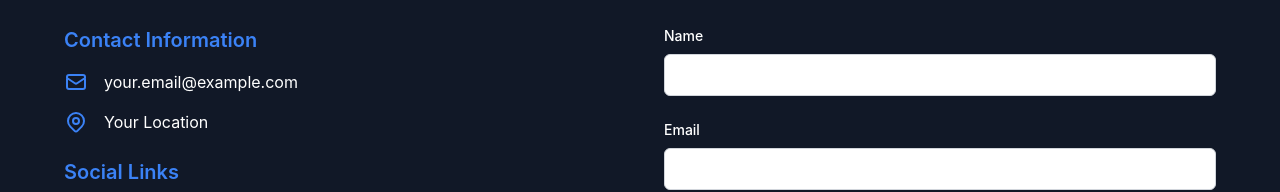
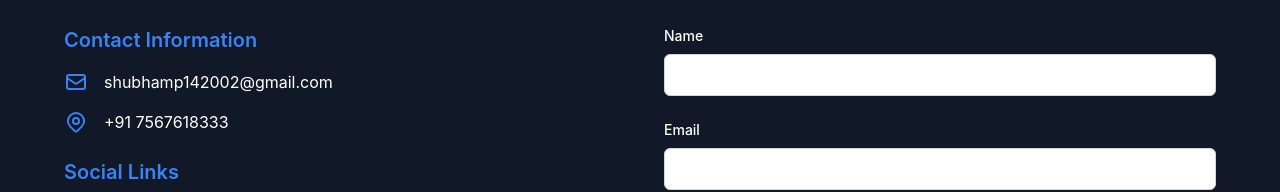
Before and after one commit to shubham142002/portfolio, a React (Vite) app: page / in a window 1280 px wide. Shown: the part 2146-2338 px from the top of the page. Built offline with nearby package versions, Linux system fonts and the light colour scheme.

Commit message:
icon and link added

```diff
--- a/src/components/Contact.jsx
+++ b/src/components/Contact.jsx
@@ -49,14 +49,14 @@
                   <svg className="w-6 h-6 mr-4 text-blue-500" fill="none" stroke="currentColor" viewBox="0 0 24 24">
                     <path strokeLinecap="round" strokeLinejoin="round" strokeWidth="2" d="M3 8l7.89 5.26a2 2 0 002.22 0L21 8M5 19h14a2 2 0 002-2V7a2 2 0 00-2-2H5a2 2 0 00-2 2v10a2 2 0 002 2z" />
                   </svg>
-                  your.email@example.com
+                  shubhamp142002@gmail.com
                 </p>
                 <p className="flex items-center">
                   <svg className="w-6 h-6 mr-4 text-blue-500" fill="none" stroke="currentColor" viewBox="0 0 24 24">
                     <path strokeLinecap="round" strokeLinejoin="round" strokeWidth="2" d="M17.657 16.657L13.414 20.9a1.998 1.998 0 01-2.827 0l-4.244-4.243a8 8 0 1111.314 0z" />
                     <path strokeLinecap="round" strokeLinejoin="round" strokeWidth="2" d="M15 11a3 3 0 11-6 0 3 3 0 016 0z" />
                   </svg>
-                  Your Location
+                  +91 7567618333
                 </p>
               </div>
             </div>
@@ -65,14 +65,14 @@
               <h3 className="text-xl font-semibold mb-4 text-blue-500">Social Links</h3>
               <div className="flex space-x-4">
                 {/* Add your social media links here */}
-                <a href="#" className="text-gray-400 hover:text-white transition-colors">
+                <a href="https://github.com/shubham142002" target="_blank" rel="noopener noreferrer" className="text-gray-400 hover:text-blue-500 transition-colors">
                   <svg className="w-6 h-6" fill="currentColor" viewBox="0 0 24 24">
-                    <path d="M12 0c-6.626 0-12 5.373-12 12 0 5.302 3.438 9.8 8.207 11.387.599.111.793-.261.793-.577v-2.234c-3.338.726-4.033-1.416-4.033-1.416-.546-1.387-1.333-1.756-1.333-1.756-1.089-.745.083-.729.083-.729 1.205.084 1.839 1.237 1.839 1.237 1.07 1.834 2.807 1.304 3.492.997.107-.775.418-1.305.762-1.604-2.665-.305-5.467-1.334-5.467-5.931 0-1.311.469-2.381 1.236-3.221-.124-.303-.535-1.524.117-3.176 0 0 1.008-.322 3.301 1.23.957-.266 1.983-.399 3.003-.404 1.02.005 2.047.138 3.006.404 2.291-1.552 3.297-1.23 3.297-1.23.653 1.653.242 2.874.118 3.176.77.84 1.235 1.911 1.235 3.221 0 4.609-2.807 5.624-5.479 5.921.43.372.823 1.102.823 2.222v3.293c0 .319.192.694.801.576 4.765-1.589 8.199-6.086 8.199-11.386 0-6.627-5.373-12-12-12z"/>
+                    <path d="M12 0c-6.626 0-12 5.373-12 12 0 5.302 3.438 9.8 8.207 11.387.599.111.793-.261.793-.577v-2.234c-3.338.726-4.033-1.416-4.033-1.416-.546-1.387-1.333-1.756-1.333-1.756-1.089-.745.083-.729.083-.729 1.205.084 1.839 1.237 1.839 1.237 1.07 1.834 2.807 1.304 3.492.997.107-.775.418-1.305.762-1.604-2.665-.305-5.467-1.334-5.467-5.931 0-1.311.469-2.381 1.236-3.221-.124-.303-.535-1.524.117-3.176 0 0 1.008-.322 3.301 1.23.957-.266 1.983-.399 3.003-.404 1.02.005 2.047.138 3.006.404 2.291-1.552 3.297-1.23 3.297-1.23.653 1.653.242 2.874.118 3.176.77.84 1.235 1.911 1.235 3.221 0 4.609-2.807 5.624-5.479 5.921.43.372.823 1.102.823 2.222v3.293c0 .319.192.694.801.576 4.765-1.589 8.199-6.086 8.199-11.386 0-6.627-5.373-12-12-12z" />
                   </svg>
                 </a>
-                <a href="#" className="text-gray-400 hover:text-white transition-colors">
+                <a href="https://www.linkedin.com/in/shubham1402" target="_blank" rel="noopener noreferrer" className="text-gray-400 hover:text-blue-500 transition-colors">
                   <svg className="w-6 h-6" fill="currentColor" viewBox="0 0 24 24">
-                    <path d="M19 0h-14c-2.761 0-5 2.239-5 5v14c0 2.761 2.239 5 5 5h14c2.762 0 5-2.239 5-5v-14c0-2.761-2.238-5-5-5zm-11 19h-3v-11h3v11zm-1.5-12.268c-.966 0-1.75-.79-1.75-1.764s.784-1.764 1.75-1.764 1.75.79 1.75 1.764-.783 1.764-1.75 1.764zm13.5 12.268h-3v-5.604c0-3.368-4-3.113-4 0v5.604h-3v-11h3v1.765c1.396-2.586 7-2.777 7 2.476v6.759z"/>
+                    <path d="M19 0h-14c-2.761 0-5 2.239-5 5v14c0 2.761 2.239 5 5 5h14c2.762 0 5-2.239 5-5v-14c0-2.761-2.238-5-5-5zm-11 19h-3v-11h3v11zm-1.5-12.268c-.966 0-1.75-.79-1.75-1.764s.784-1.764 1.75-1.764 1.75.79 1.75 1.764-.783 1.764-1.75 1.764zm13.5 12.268h-3v-5.604c0-3.368-4-3.113-4 0v5.604h-3v-11h3v1.765c1.396-2.586 7-2.777 7 2.476v6.759z" />
                   </svg>
                 </a>
               </div>
--- a/src/components/Hero.jsx
+++ b/src/components/Hero.jsx
@@ -144,12 +144,12 @@
                             transition={{ duration: 0.5, delay: 0.6 }}
                             className="flex gap-6 pt-4"
                         >
-                            <a href="https://github.com/shubham142002" className="text-gray-400 hover:text-blue-500 transition-colors">
+                            <a href="https://github.com/shubham142002" target="_blank" rel="noopener noreferrer" className="text-gray-400 hover:text-blue-500 transition-colors">
                                 <svg className="w-6 h-6" fill="currentColor" viewBox="0 0 24 24">
                                     <path d="M12 0c-6.626 0-12 5.373-12 12 0 5.302 3.438 9.8 8.207 11.387.599.111.793-.261.793-.577v-2.234c-3.338.726-4.033-1.416-4.033-1.416-.546-1.387-1.333-1.756-1.333-1.756-1.089-.745.083-.729.083-.729 1.205.084 1.839 1.237 1.839 1.237 1.07 1.834 2.807 1.304 3.492.997.107-.775.418-1.305.762-1.604-2.665-.305-5.467-1.334-5.467-5.931 0-1.311.469-2.381 1.236-3.221-.124-.303-.535-1.524.117-3.176 0 0 1.008-.322 3.301 1.23.957-.266 1.983-.399 3.003-.404 1.02.005 2.047.138 3.006.404 2.291-1.552 3.297-1.23 3.297-1.23.653 1.653.242 2.874.118 3.176.77.84 1.235 1.911 1.235 3.221 0 4.609-2.807 5.624-5.479 5.921.43.372.823 1.102.823 2.222v3.293c0 .319.192.694.801.576 4.765-1.589 8.199-6.086 8.199-11.386 0-6.627-5.373-12-12-12z" />
                                 </svg>
                             </a>
-                            <a href="https://www.linkedin.com/in/shubham1402" className="text-gray-400 hover:text-blue-500 transition-colors">
+                            <a href="https://www.linkedin.com/in/shubham1402" target="_blank" rel="noopener noreferrer" className="text-gray-400 hover:text-blue-500 transition-colors">
                                 <svg className="w-6 h-6" fill="currentColor" viewBox="0 0 24 24">
                                     <path d="M19 0h-14c-2.761 0-5 2.239-5 5v14c0 2.761 2.239 5 5 5h14c2.762 0 5-2.239 5-5v-14c0-2.761-2.238-5-5-5zm-11 19h-3v-11h3v11zm-1.5-12.268c-.966 0-1.75-.79-1.75-1.764s.784-1.764 1.75-1.764 1.75.79 1.75 1.764-.783 1.764-1.75 1.764zm13.5 12.268h-3v-5.604c0-3.368-4-3.113-4 0v5.604h-3v-11h3v1.765c1.396-2.586 7-2.777 7 2.476v6.759z" />
                                 </svg>
--- a/src/index.css
+++ b/src/index.css
@@ -17,7 +17,7 @@
 }
 
 ::-webkit-scrollbar-track {
-  background: #161f32; /* Background of the scrollbar track */
+  background: #17243f; /* Background of the scrollbar track */
 }
 
 ::-webkit-scrollbar-thumb {
@@ -26,5 +26,5 @@
 }
 
 ::-webkit-scrollbar-thumb:hover {
-  background:#111827; /* Color of the scrollbar thumb on hover */
+  background:#1a3060; /* Color of the scrollbar thumb on hover */
 }
```
